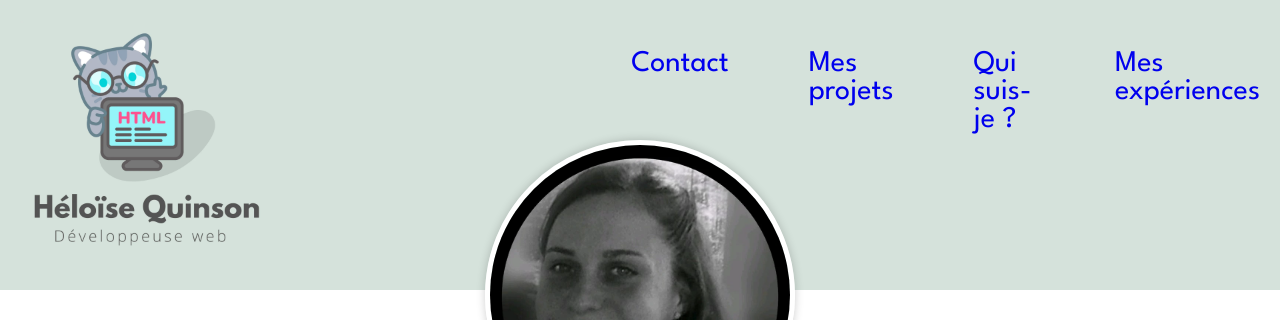
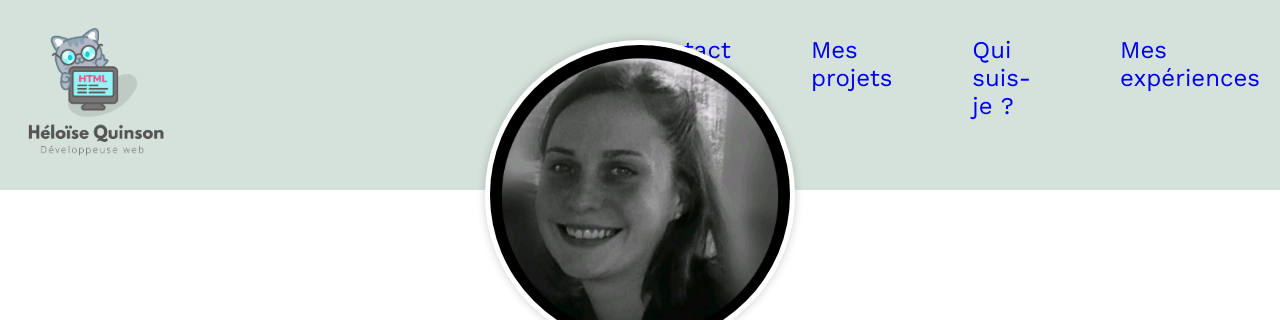
Before and after one commit to HeloiseQsn/myportfolio, a React (Vite) app: page / in a window 1280 px wide. Shown: the top 320 px of the page. Built offline with nearby package versions, Linux system fonts and the light colour scheme; a web font is replaced by a local one.

Commit message:
test police nav

```diff
--- a/src/components/Header/header.scss
+++ b/src/components/Header/header.scss
@@ -8,7 +8,7 @@ html {
 header {
   display: flex;
   background-color: #d5e2db;
-  height: 250px;
+  height: 150px;
   padding: 20px;
   picture {
     width: 60%;
@@ -19,6 +19,7 @@ header {
   ul {
     display: flex;
     gap: 5rem;
-    font-size: 30px;
+    font-size: 1rem;
+    font-family: 'work sans', cursive;
   }
 }
--- a/src/style/main.scss
+++ b/src/style/main.scss
@@ -44,6 +44,8 @@ h3 {
   font-size: 2.5rem;
   font-weight: 100;
 }
-nav {
-  font-family: 'League Spartan', sans-serif;
+nav a,
+nav li {
+  font-family: 'Work sans', cursive;
+  font-size: 1.5rem;
 }
```
